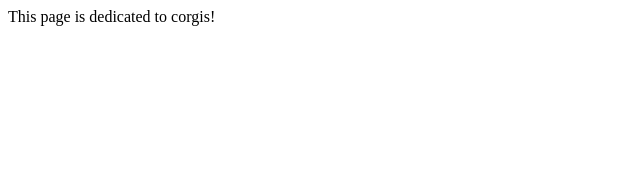
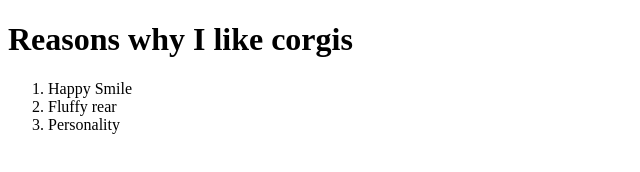
Before and after one commit to kmarian/project0, a plain HTML site: page corgi.html in a window 1280 px wide. Shown: the whole page, without its empty margins (0-640 px from the left). Drawn offline with Linux system fonts and the light colour scheme.

Commit message:
add list to corgi

```diff
--- a/corgi.html
+++ b/corgi.html
@@ -4,6 +4,11 @@
         <title>Corgi</title>
     </head>
     <body>
-      This page is dedicated to corgis!
+      <h1>Reasons why I like corgis</h1>
+      <ol>
+        <li>Happy Smile</li>
+        <li>Fluffy rear</li>
+        <li>Personality</li>
+      </ol>
     </body>
 </html>
```
Also changed, not shown: index.html (+3 -3 lines).
